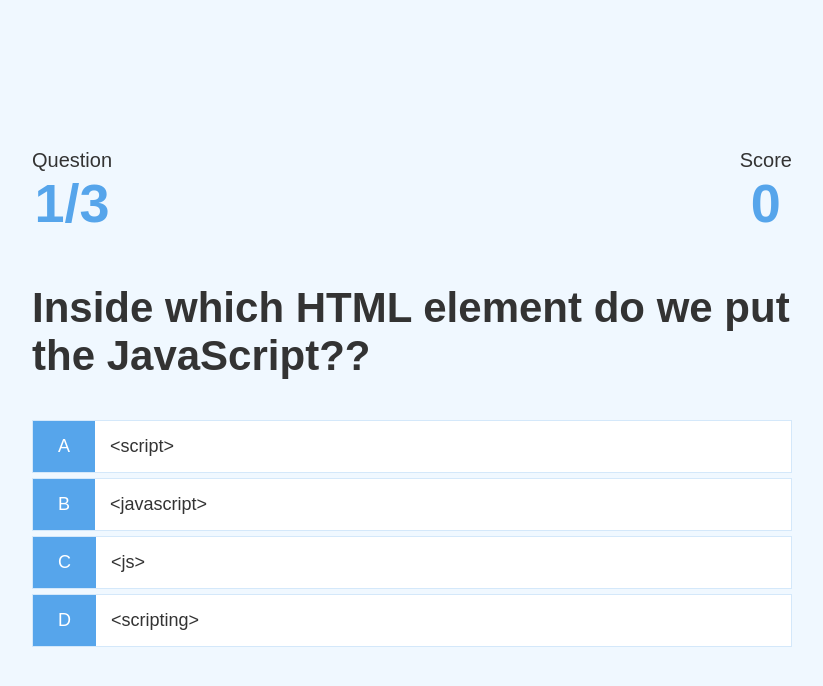
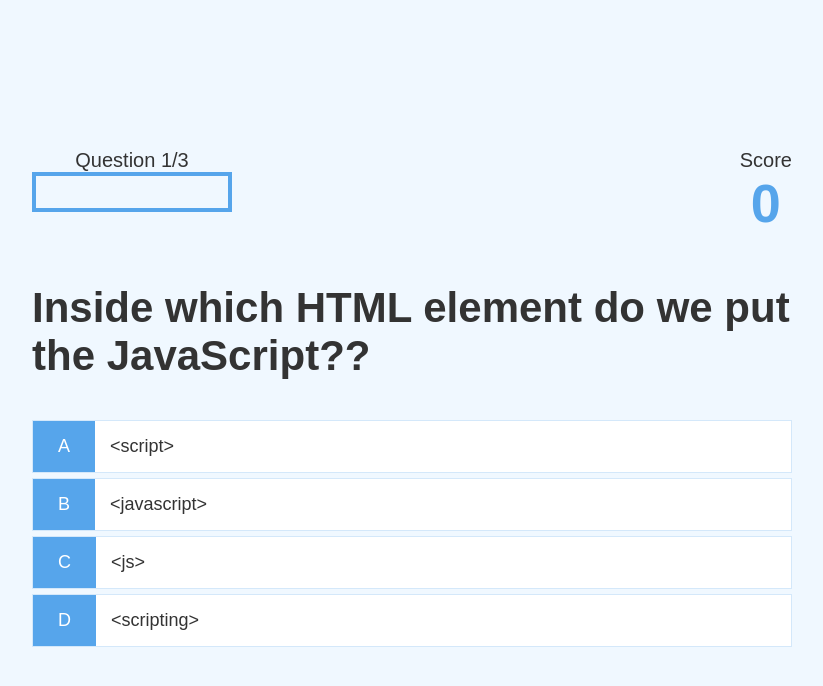
Before and after one commit to palhamel/quiz_app_vanillajs, a plain HTML site: page game.html in a window 1280 px wide. Shown: the whole page, without its empty margins (228-1051 px from the left). Drawn offline with Linux system fonts and the light colour scheme.

Commit message:
start on progressbar

```diff
--- a/css/game.css
+++ b/css/game.css
@@ -48,3 +48,15 @@
 .hud-main-text {
   text-align: center;
 }
+
+#progressBar {
+  width: 20rem;
+  height: 4rem;
+  border: 0.4rem solid #56a5eb;
+}
+
+#progressBarFull {
+  height: 3.4rem;
+  background-color: #56a5eb;
+  width: 0%;
+}
--- a/game.html
+++ b/game.html
@@ -13,10 +13,13 @@
 
         <div id="hud">
           <div id="hud-item">
-            <p class="hud-prefix">
+            <p id="progressText" class="hud-prefix">
               Question
             </p>
-            <h1 class="hud-main-text" id="questionCounter">
+            <div id="progressBar">
+              <div id="progressBarFull"></div>
+            </div>
+            <!-- <h1 class="hud-main-text" id="questionCounter"> -->
 
             </h1>
           </div>
--- a/js/game.js
+++ b/js/game.js
@@ -1,11 +1,13 @@
 console.log("🎾 -----Quizz----- 🎾");
 
 const question = document.getElementById("question");
-
 const choices = Array.from(document.getElementsByClassName("choice-text"));
 // console.log("all choices", choices);
-const questionCounterText = document.getElementById("questionCounter");
+// const questionCounterText = document.getElementById("questionCounter");
+const progressText = document.getElementById("progressText");
 const scoreText = document.getElementById("score");
+// progressBar ref:
+const progressBarFull = document.getElementById("progressBarFull");
 
 
 let currentQuestion = {};
@@ -67,7 +69,11 @@ getNewQuestion = () => {
   // update text HTML - Question nr:
   // questionCounterText.innerText = questionCounter + "/" + MAX_QUESTIONS
   // string interpolation:
-  questionCounterText.innerText = `${questionCounter}/${MAX_QUESTIONS}`;
+  // questionCounterText.innerText = `${questionCounter}/${MAX_QUESTIONS}`;
+  progressText.innerText = `Question ${questionCounter}/${MAX_QUESTIONS}`;
+  // Update progressBar, using % to CSS:
+  console.log((questionCounter / MAX_QUESTIONS) * 100 );
+  progressBarFull.style.width
 
   const questionIndex = Math.floor(Math.random() * availableQuestions.length);
   currentQuestion = availableQuestions[questionIndex];
@@ -124,4 +130,4 @@ incrementScore = num => {
 
 startGame();
 
-console.log("question counter:", questionCounter);
+// console.log("question counter:", questionCounter);
```
